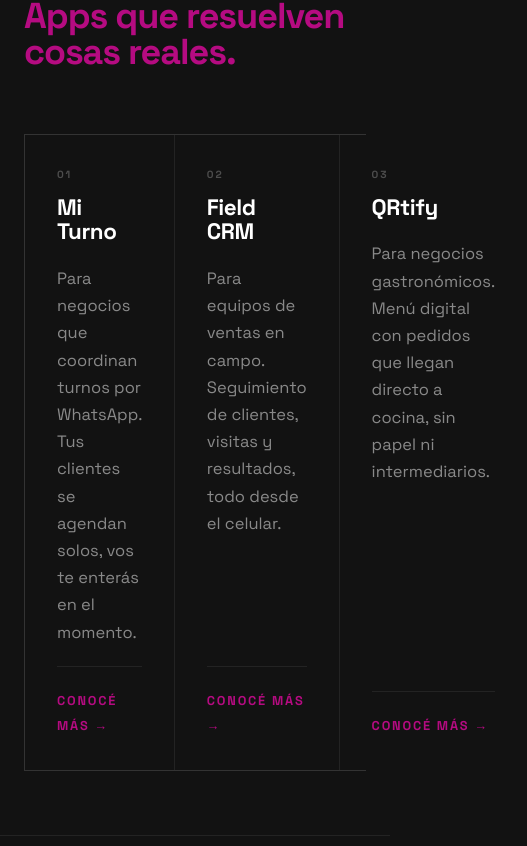
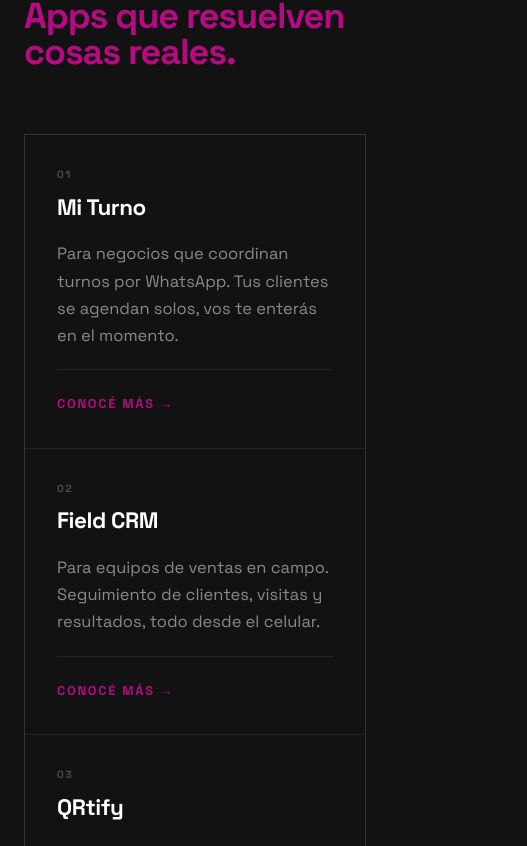
Before and after one commit to PabloEzeRomano/gemm-apps-landing, a Next.js app: page / in a window 390 px wide. Shown: the part 1458-2304 px from the top of the page, 527 px wide, since content can reach past the window. Built offline with nearby package versions, Linux system fonts and the light colour scheme.

Commit message:
fix: products grid single column on mobile

```diff
--- a/src/components/sections/Products/Products.module.css
+++ b/src/components/sections/Products/Products.module.css
@@ -133,4 +133,8 @@
     grid-template-columns: 1fr;
     gap: 1.25rem;
   }
+
+  .grid {
+    grid-template-columns: 1fr;
+  }
 }
```
